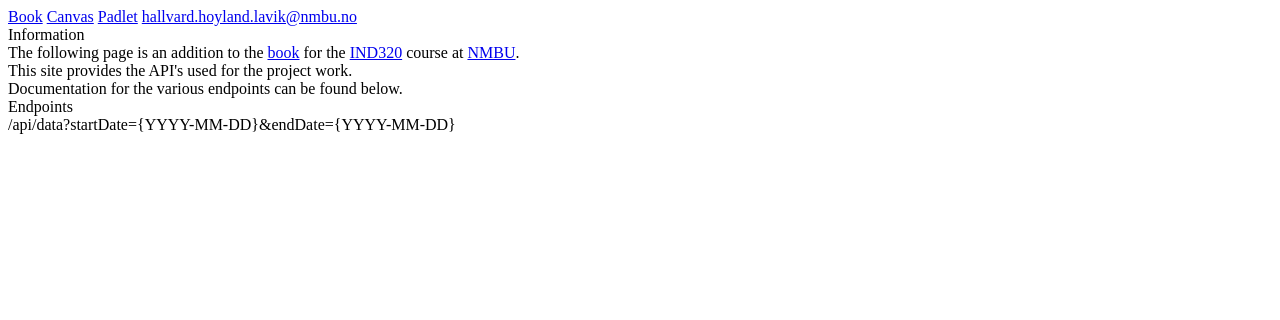
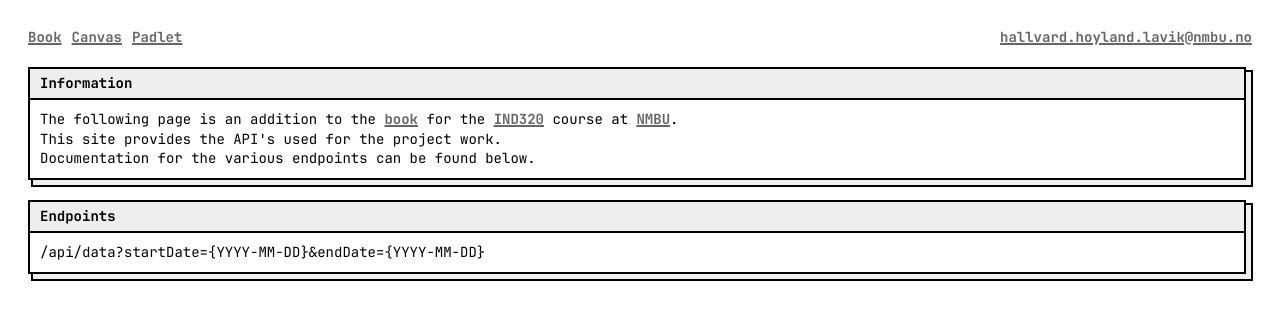
Before and after one commit to hallvardnmbu/IND320, a website: page index.html in a window 1280 px wide. Drawn offline with Linux system fonts and the light colour scheme; files that its build step writes are made by us from their sources; the site is published under a folder, as on GitHub Pages, so addresses that start at the root find nothing.

Commit message:
Add correct css path.

```diff
--- a/app.js
+++ b/app.js
@@ -6,7 +6,7 @@ const app = express();
 const port = 3000;
 
 app.use(express.json());
-app.use(express.static(path.join(__dirname, "css")));
+app.use("/css", express.static(path.join(__dirname, "css")));
 
 const dataFile = path.join(__dirname, "data/data.json");
 
--- a/index.html
+++ b/index.html
@@ -4,7 +4,7 @@
         <meta charset="UTF-8" />
         <meta name="viewport" content="width=device-width, initial-scale=1.0" />
         <title>IND320 • API</title>
-        <link rel="stylesheet" href="/style.css" />
+        <link rel="stylesheet" href="css/style.css" />
     </head>
     <body>
         <header>
```
